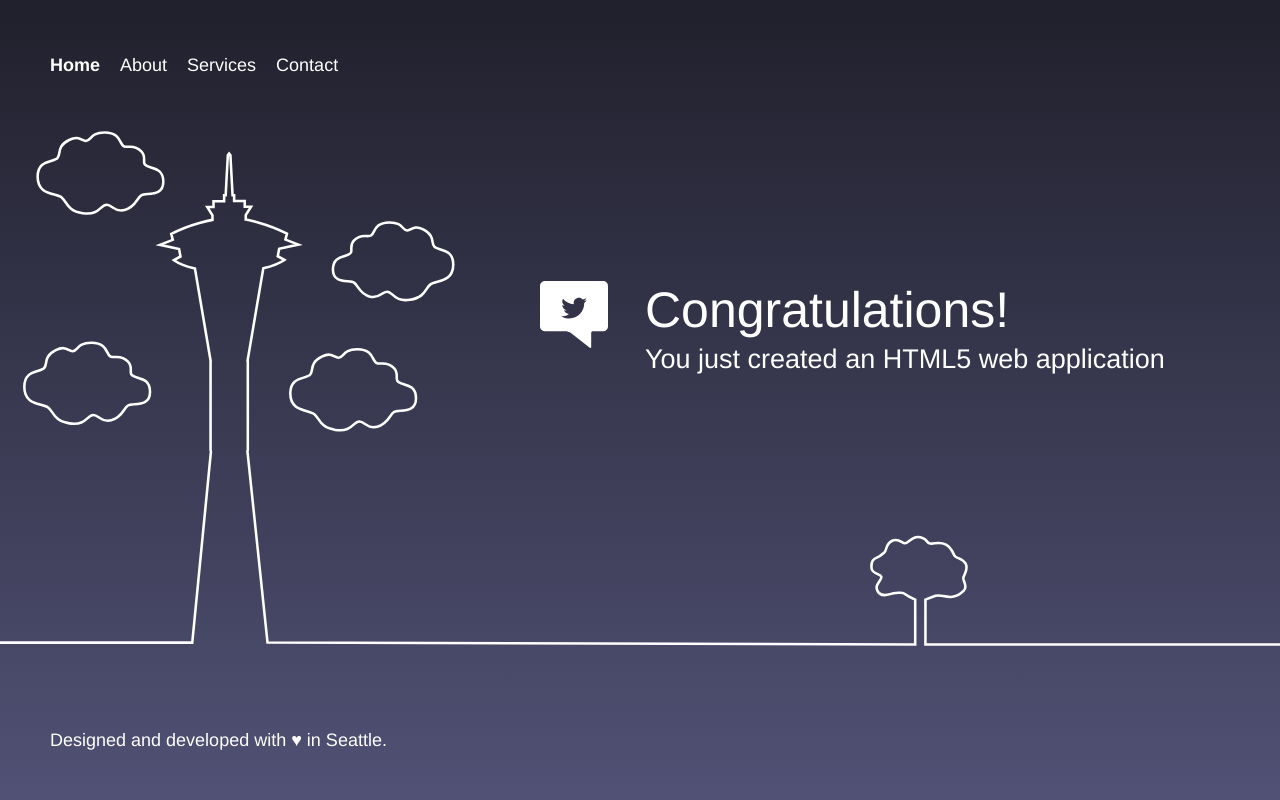
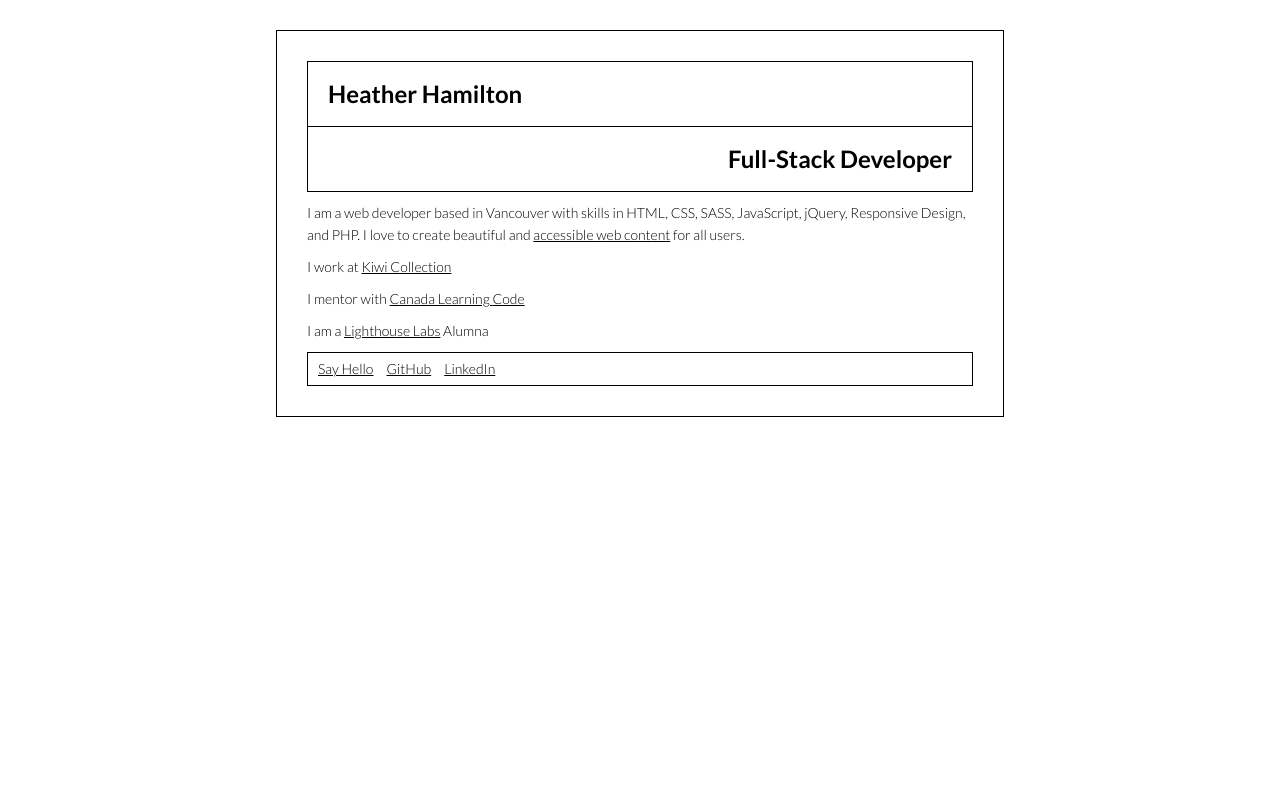
Before and after one commit to hgcodes/hhh, a plain HTML site: page webpage/index.html in a window 1280 px wide. Drawn offline with Linux system fonts and the light colour scheme.

Commit message:
initial commit for homepage with html and css

```diff
--- /dev/null
+++ b/webpage/css/index.css
@@ -0,0 +1,107 @@
+/* http://meyerweb.com/eric/tools/css/reset/
+   v2.0 | 20110126
+   License: none (public domain)
+*/
+
+html, body, div, span, applet, object, iframe,
+h1, h2, p, h4, h5, h6, p, blockquote, pre,
+a, abbr, acronym, address, big, cite, code,
+del, dfn, em, img, ins, kbd, q, s, samp,
+small, strike, strong, sub, sup, tt, var,
+b, u, i, center,
+dl, dt, dd, ol, ul, li,
+fieldset, form, label, legend,
+table, caption, tbody, tfoot, thead, tr, th, td,
+article, aside, canvas, details, embed,
+figure, figcaption, footer, header, hgroup,
+menu, nav, output, ruby, section, summary,
+time, mark, audio, video {
+	margin: 0;
+	padding: 0;
+	border: 0;
+	font-size: 100%;
+	font: inherit;
+	vertical-align: baseline;
+}
+/* HTML5 display-role reset for older browsers */
+article, aside, details, figcaption, figure,
+footer, header, hgroup, menu, nav, section {
+	display: block;
+}
+body {
+	line-height: 1;
+}
+ol, ul {
+	list-style: none;
+}
+blockquote, q {
+	quotes: none;
+}
+blockquote:before, blockquote:after,
+q:before, q:after {
+	content: '';
+	content: none;
+}
+table {
+	border-collapse: collapse;
+	border-spacing: 0;
+}
+/** end of css reset **/
+
+body {
+	background-color: #FFFFFF;
+	font-family: 'Lato', sans-serif;
+	margin: 30px;
+}
+
+h1 {
+	border-top: 1px solid #000000;
+	border-right: 1px solid #000000;
+	border-left: 1px solid #000000;
+}
+
+h2 {
+	border: 1px solid #000000;
+	text-align: right;
+}
+
+h1,
+h2 {
+	font-size: 24px;
+	font-weight: 700;
+	padding: 20px;
+}
+
+p,
+a {
+	color: #000000;
+	font-size: 14px;
+	font-weight: 400;
+	line-height: 22px;
+	margin: 10px 0;
+}
+a:hover, h1:hover, h2:hover {
+	background-color: #000000;
+	color: #FFFFFF;
+	text-transform: uppercase;
+}
+.contact {
+	border: 1px solid #000000;
+	padding: 5px;
+}
+
+.contact a {
+	padding: 5px;
+}
+
+.contact a:nth-of-type(3) {
+	margin-right: 0;
+}
+
+.main-content {
+	border: 1px solid #000000;
+	margin: 0 auto;
+	padding: 30px;
+	min-width: 200px;
+	max-width: 666px;
+}
--- a/webpage/index.html
+++ b/webpage/index.html
@@ -1,76 +1,24 @@
 <!DOCTYPE html>
 <html lang="en">
-
-<head>
-    <meta charset="utf-8">
-    <title>Example app</title>
-    <meta name="description" content="" />
-    <link href="css/styles.css" rel="stylesheet">
-    <link href="css/gradients.css" rel="stylesheet">
-</head>
-
-<body class="">
-    <div class="wrapper">
-        <div class="graphics">
-            <div class="tower">
-                <svg version="1.1" id="Layer_1" xmlns="http://www.w3.org/2000/svg" xmlns:xlink="http://www.w3.org/1999/xlink" x="0px" y="0px"
-                     viewBox="-11 170 1000 429" enable-background="new -11 170 1000 429" xml:space="preserve">
-                    <path class="path" fill="none" stroke="#FFFFFF" stroke-width="2" stroke-miterlimit="10" d="M989,595H712v-35c0,0,4.5-1.8,8-3
-                                                                                                  c5.2-1.8,12.5,5.3,22-4c3.4-3.4-0.9-7.8-0.4-10.1c0.7-3.1,4.4-6.8,1.6-11.4c-2.6-4.2-6.9-3.6-8.2-5.5c-1.7-2.3-2.2-6.3-7-9
-                                                                                                  c-5.6-3.1-9.9,0.2-13-1c-2.5-0.9-2.3-5-9-5c-4.8,0-7.2,4.8-10,5c-2.3,0.2-4.9-4.5-10-2c-5.5,2.8-4,7.3-6,9c-1.4,1.2-3.1,3.2-6,4.2
-                                                                                                  c-2.6,0.9-4.9,3-4,8.8c0.6,3.7,6.8,4.1,7.5,6c1,2.9-6.4,6.2-2.5,12c3,4.5,9,1.6,12,1c1.9-0.4,7.1-0.7,8,0c3.4,2.5,9,5,9,5v35
-                                                                                                  l-506-1.5L182.3,444l0.3-0.8v-69.6l-0.2-0.2l12.3-72.3c10.9-2.6,16.5-6.5,16.5-6.5l-5.2-2.9l1.1-5.8l15-3.3l-10.1-3.9l1.2-4.6
-                                                                                                  c-15.8-8.3-32.2-11-32.2-11v-3.6l4.1-6.5h-4.9v-4.4h-8.3V244h-1.2l-1.7-31.2l-1-1.3l-1,1.3l-1.7,31.2h-1.2v4.8h-8.3v4.4h-4.9
-                                                                                                  l4.1,6.5v3.6c0,0-16.5,2.7-32.2,11l1.2,4.6l-10.1,3.9l15,3.3l1.1,5.8l-5.1,2.9c0,0,5.5,3.9,16.4,6.5l12.3,72.4l-0.1,0.1v69.6
-                                                                                                  l0.3,0.8l-14.6,149.4h-1.2H-11"/>
-                    <path class="path" fill="none" stroke="#FFFFFF" stroke-width="2" stroke-miterlimit="10" d="M8,393.7c0-13.5,12.1-10.8,15.6-14.7
-                                                                                                  c2.8-3.2-1-8.8,9-13.9c7.9-4.1,9.7,1,13.1,0.8c4.5-0.3,3.3-6.7,14.7-6.6c12.7,0.2,11.2,8.4,14.7,10.6c3,1.9,7.9-2.1,13.9,4.1
-                                                                                                  c3.8,4,1.3,7.4,2.5,9.8c2.2,4.4,14.7,0.9,14.7,13.9c0,12.2-13.5,8.3-17.2,10.6c-3.6,2.3-4.4,9.3-13.1,11.5c-8,2-9.5-4-13.9-4.1
-                                                                                                  c-5-0.1-5.5,8.6-18.8,6.6c-12.3-1.9-12.3-9.1-16.4-12.3C21.9,406.3,8,408.6,8,393.7z"/>
-                    <path class="path" fill="none" stroke="#FFFFFF" stroke-width="2" stroke-miterlimit="10" d="M325.1,313.9c-3.9,3-3.9,10-15.7,11.8
-                                                                                                  c-12.8,2-13.3-6.4-18-6.3c-4.3,0.1-5.7,5.8-13.3,3.9c-8.4-2.1-9.1-8.8-12.5-11c-3.6-2.3-16.5,1.5-16.5-10.2c0-12.4,12-9.1,14.1-13.3
-                                                                                                  c1.1-2.3-1.3-5.6,2.4-9.4c5.8-6,10.4-2.1,13.3-3.9c3.4-2.1,2-10,14.1-10.2c11-0.2,9.9,6,14.1,6.3c3.3,0.2,5-4.7,12.5-0.8
-                                                                                                  c9.6,4.9,6,10.3,8.6,13.3c3.3,3.7,14.9,1.2,14.9,14.1C343.1,312.5,329.8,310.3,325.1,313.9z"/>
-                    <path class="path" fill="none" stroke="#FFFFFF" stroke-width="2" stroke-miterlimit="10" d="M18.4,229.5c0-13.5,12.1-10.8,15.6-14.7
-                                                                                                  c2.8-3.2-1-8.8,9-13.9c7.9-4.1,9.7,1,13.1,0.8c4.5-0.3,3.3-6.7,14.7-6.6c12.7,0.2,11.2,8.4,14.7,10.6c3,1.9,7.9-2.1,13.9,4.1
-                                                                                                  c3.8,4,1.3,7.4,2.5,9.8c2.2,4.4,14.7,0.9,14.7,13.9c0,12.2-13.5,8.3-17.2,10.6c-3.6,2.3-4.4,9.3-13.1,11.5c-8,2-9.5-4-13.9-4.1
-                                                                                                  c-5-0.1-5.5,8.6-18.8,6.6c-12.3-1.9-12.3-9.1-16.4-12.3C32.2,242.1,18.4,244.4,18.4,229.5z"/>
-                    <path class="path" fill="none" stroke="#FFFFFF" stroke-width="2" stroke-miterlimit="10" d="M215.8,398.8c0-13.5,12.1-10.8,15.6-14.7
-                                                                                                  c2.8-3.2-1-8.8,9-13.9c7.9-4.1,9.7,1,13.1,0.8c4.5-0.3,3.3-6.7,14.7-6.6c12.7,0.2,11.2,8.4,14.7,10.6c3,1.9,7.9-2.1,13.9,4.1
-                                                                                                  c3.8,4,1.3,7.4,2.5,9.8c2.2,4.4,14.7,0.9,14.7,13.9c0,12.2-13.5,8.3-17.2,10.6c-3.6,2.3-4.4,9.3-13.1,11.5c-8,2-9.5-4-13.9-4.1
-                                                                                                  c-5-0.1-5.5,8.6-18.8,6.6c-12.3-1.9-12.3-9.1-16.4-12.3C229.7,411.3,215.8,413.6,215.8,398.8z"/>
-                </svg>
-
-            </div>
-        </div>
-
-        <header>
-            <nav class="website-nav">
-                <ul>
-                    <li><a class="home-link" href="https://aws.amazon.com/">Home</a></li>
-                    <li><a href="https://aws.amazon.com/what-is-cloud-computing/">About</a></li>
-                    <li><a href="https://aws.amazon.com/solutions/">Services</a></li>
-                    <li><a href="https://aws.amazon.com/contact-us/">Contact</a></li>
-                </ul>
-            </nav>
-        </header>
-
-        <div class="message">
-            <a class="twitter-link" href="http://twitter.com/home/?status=I%20created%20a%20project%20with%20AWS%20CodeStar!%20%23AWS%20%23AWSCodeStar%20https%3A%2F%2Faws.amazon.com%2Fcodestar"><img src="img/tweet.svg" /></a>
-            <div class="text">
-                <h1>Congratulations!</h1>
-                <h2>You just created an HTML5 web application</h2>
-            </div>
-        </div>
-    </div>
-
-    <footer>
-        <p class="footer-contents">Designed and developed with
-            <a href="https://aws.amazon.com/careers/devtools-jobs/">♥</a> in Seattle.
-        </p>
-    </footer>
-
-    <script src="js/set-background.js"></script>
-</body>
-
+	<head>
+	    <meta charset="UTF-8">
+	    <title>Heather Hamilton | Full-Stack Developer</title>
+	    <link rel="stylesheet" type="text/css" href="css/index.css"/>
+	    <link href="https://fonts.googleapis.com/css?family=Lato:300,700,900" rel="stylesheet">
+	</head>
+	<body>
+		<div class="main-content">
+			<h1>Heather Hamilton</h1>
+			<h2>Full-Stack Developer</h2>
+			<p>I am a web developer based in Vancouver with skills in HTML, CSS, SASS, JavaScript, jQuery, Responsive Design, and PHP. I love to create beautiful and <a href="https://www.w3.org/WAI/standards-guidelines/wcag/">accessible web content</a> for all users.</p>
+			<p>I work at <a href="htthps://www.kiwicollection.com/">Kiwi Collection</a></p>
+			<p>I mentor with <a href="htthps://www.canadalearningcode.ca/">Canada Learning Code</a></p>
+			<p>I am a <a href="htthps://lighthouselabs.ca/" aria-label="Visit Lighthouse Labs">Lighthouse Labs</a> Alumna</p>
+			<div class="contact">
+				<a href="mailto:hello@heatherhamilton.co?subject="hi" aria-label="Send Heather Hamilton an email">Say Hello</a>
+				<a href="https://github.com/sevenveils" aria-label="Heather Hamilton's GitHub page">GitHub</a>
+				<a href="https://www.linkedin.com/in/hghamilton/" aria-label="Heather Hamilton's LinkedIn profile">LinkedIn</a>
+			</div>
+		</div>
+	</body>
 </html>
```
